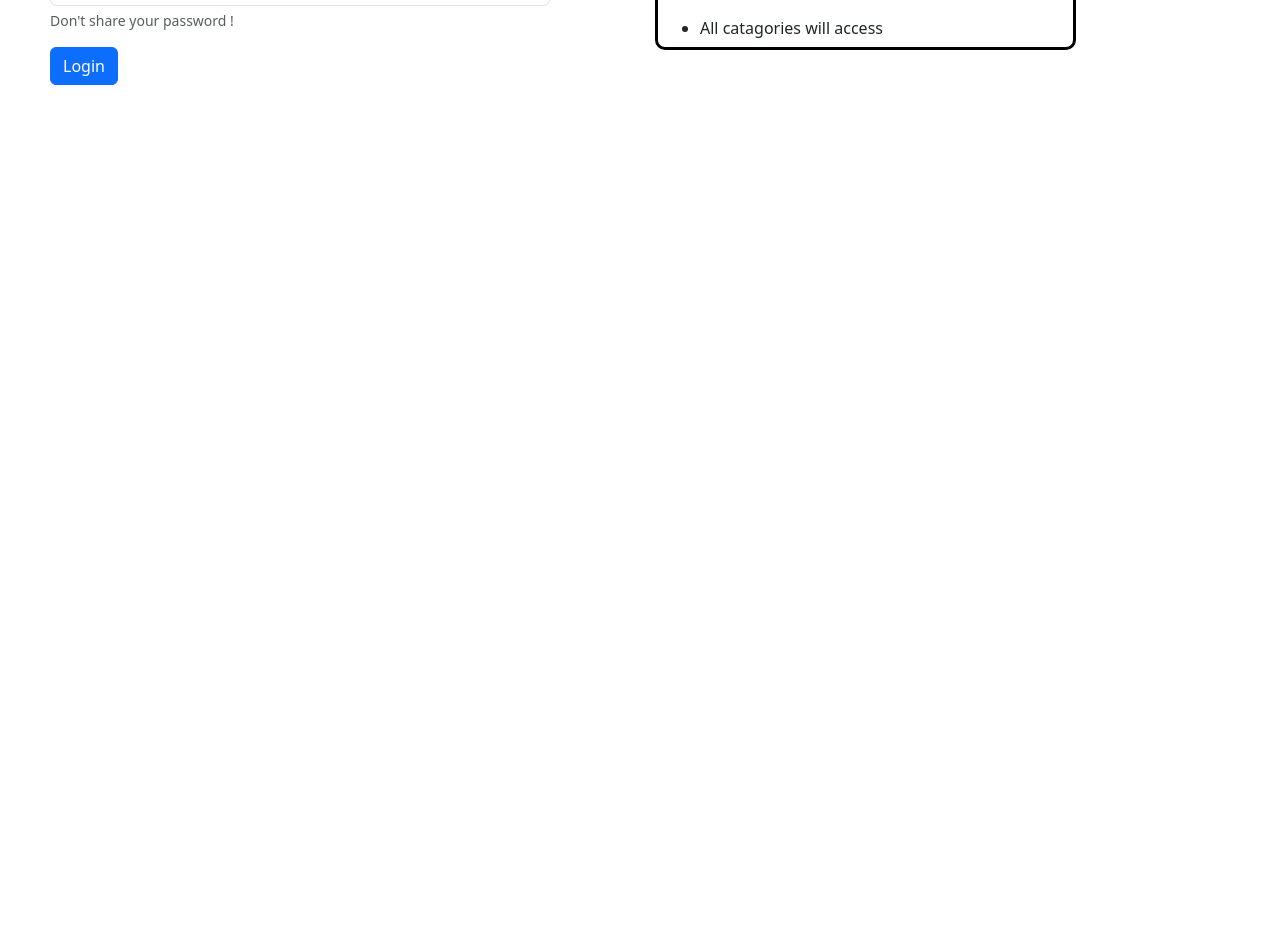
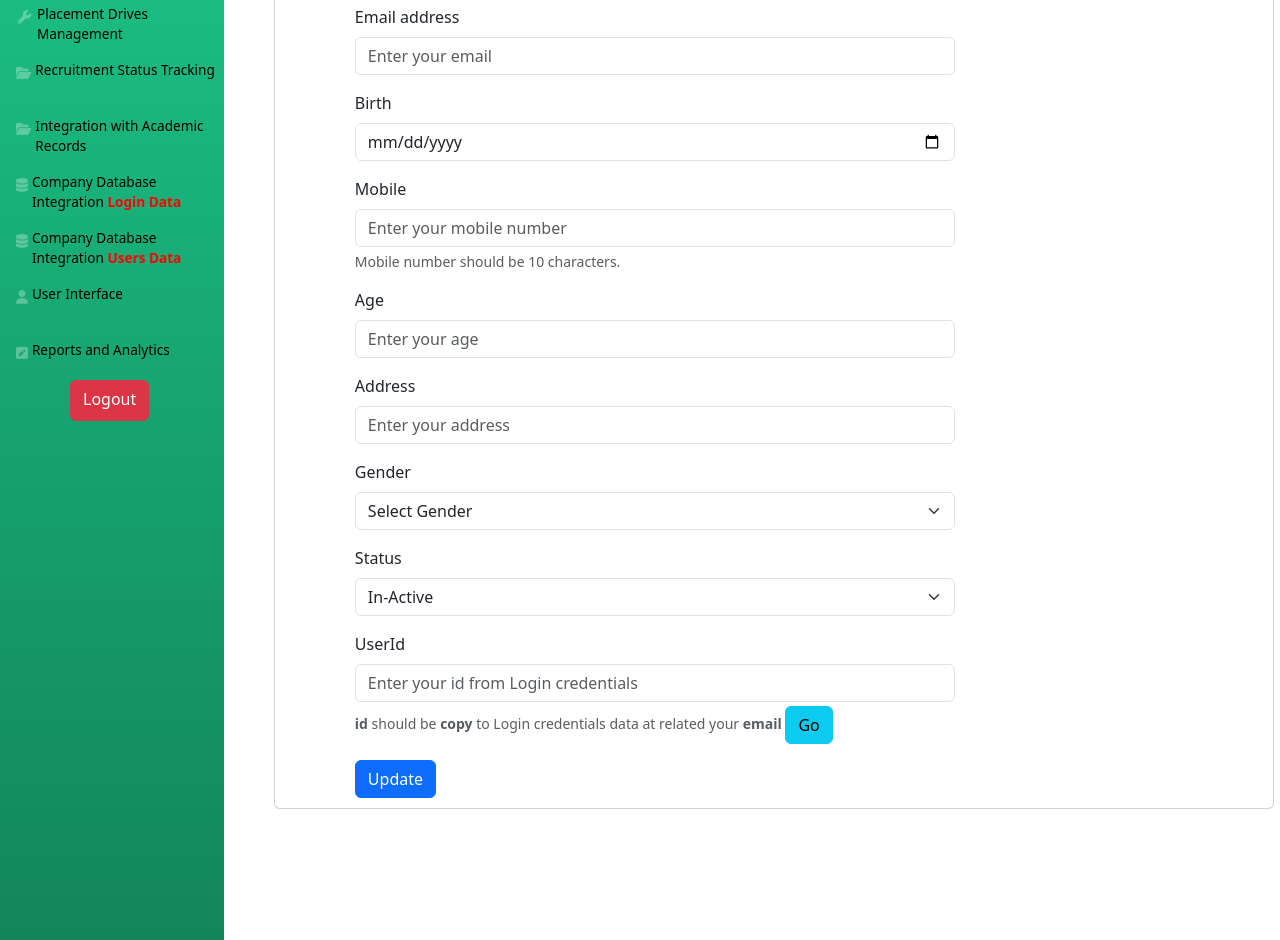
Before and after one commit to EXTREMLYGUNA/college_placement_recruitment, a React (Vite) app: page /application/editUser/1 in a window 1280 px wide. Before the commit this address led to /login. Shown: the part 340-1280 px from the top of the page. Before the commit the page ends 800 px from the top, so only its background shows below. Built offline with nearby package versions, Linux system fonts and the light colour scheme; no server answers.

Commit message:
college_recruitment

```diff
--- a/package.json
+++ b/package.json
@@ -19,6 +19,7 @@
     "bootstrap": "^5.3.3",
     "react": "^18.3.1",
     "react-bootstrap": "^2.10.9",
+    "react-copy-to-clipboard": "^5.1.0",
     "react-dom": "^18.3.1",
     "react-hot-toast": "^2.5.2",
     "react-router-dom": "^7.2.0",
--- a/src/App.jsx
+++ b/src/App.jsx
@@ -91,7 +91,7 @@ function App() {
 
 
   return <>
-  <div className='wrappers'>
+  <div className='screen'>
   <div id = "wrapper">
 
 
@@ -172,7 +172,7 @@ function App() {
       </ProtectedRoutes>
     } />
 
-    <Route path = '/viewEdit/:id'             element = { <ViewAndEdit/> } />
+    <Route path = '/application/editUser/:id'             element = { <ViewAndEdit/> } />
 
     <Route path = '/shortlist'                element = {
       <ProtectedRoutes>
--- a/src/components/Company Database Users.jsx
+++ b/src/components/Company Database Users.jsx
@@ -12,6 +12,7 @@ import { findIndexById } from '../helper';
 
 function CompanyDatabaseUsers() {
     let navigate = useNavigate()
+    const [isSubmitting,setIsSubmitting] = useState()
     let [data,setData] = useState()
   let getData = async () =>{
     try {
@@ -29,6 +30,33 @@ function CompanyDatabaseUsers() {
   useEffect(()=>{
     getData()
   })
+
+  const handleDelete = async () => {
+    if (!window.confirm('Are you sure you want to delete this user?')) {
+      return;
+    }
+    setIsSubmitting(true);
+
+    try {
+      const response = await api1.delete(`${ApiRoutes.DELETE_USER.path}/${id}`,{
+          authenticate: ApiRoutes.DELETE_USER.authenticate});
+
+      toast.success(response.data.message);
+      navigate('/database/userData');
+    } catch (error) {
+      console.error('Delete error:', {
+        status: error.response?.status,
+        data: error.response?.data,
+        message: error.message
+      });
+      toast.error(error.response?.data?.message || 'Failed to delete user');
+    } finally {
+      setIsSubmitting(false);
+    }
+  };
+
+
+
   return (<><SideBar/>
   <div style={{marginLeft:"30px"}} >
       <TopBar/>
@@ -68,9 +96,9 @@ function CompanyDatabaseUsers() {
               <td style={{color:"blue"}} >{e.userId}</td>
               <td>{e.status?<><p style={{color:"green"}} >Active</p></> : <><p style={{color:"red"}} >In-Active</p></> }</td>
               <td style={{display:"flex"}} >
-                            <Button variant='primary' onClick={()=>navigate(`/interface/:id`)} >EDIT</Button>
+                            <Button variant='primary' onClick={()=>navigate(`/application/editUser/:id`)} >EDIT</Button>
                             &nbsp;&nbsp;
-                            <Button variant='danger' >DELETE</Button>
+                            <Button variant='danger' onClick={handleDelete} disabled={isSubmitting} >{isSubmitting ? 'Deleting...' : 'DELETE'}</Button>
                             &nbsp;&nbsp;
                             <Button variant='warning' >SHORT LIST</Button>
                         </td>
--- a/src/components/UserInterface.jsx
+++ b/src/components/UserInterface.jsx
@@ -25,10 +25,12 @@ function UserInterface() {
 
     const navigate = useNavigate()
     const {id} = useParams()
+    const [isSubmitting,setIsSubmitting] = useState();
 
     let index = findIndexById(user,Number(id))
 
     const handleSubmit = () =>{
+          setIsSubmitting(true)
           const data = {id:Number(id),name,email,birth,mobile,age,address,resume,gender,status}
           user.splice(index,1,data)
           setUser([...user])
@@ -62,7 +64,7 @@ function UserInterface() {
       <h1>User Interface</h1>
       <nav className='card'>
          <div className='details'>
-              <div><Link to='/editStudents/:id'           className='all'>VIEW & EDIT   </Link>
+              <div><Link to='/interface/:id'           className='all'>VIEW & EDIT   </Link><hr/>
               <div id="content-wrapper" className="d-flex flex-column" style={{display:'flex',width:'1000px'}}>
           <div id="content">
               <div className="container-fluid">
@@ -111,8 +113,8 @@ function UserInterface() {
                                     <Form.Label>Status</Form.Label>
                                        <Form.Check type="checkbox" id='Active' checked={status}   label="Active"  name='Status' value={"Active"   } onChange={(e)=>setStatus(e.target.checked)} />
                                     </Form.Group>
-                                    <Button variant="primary" onClick = {()=>handleSubmit()}>
-                                      Update
+                                    <Button variant="primary" type="submit" disabled={isSubmitting} >
+                                    {isSubmitting ? 'Updating...' : 'Update'}
                                     </Button>
                                  </Form>
 
@@ -126,7 +128,6 @@ function UserInterface() {
               <div><Link to='/shortlist'  className='all'>SHORT LIST</Link></div>
               <div><Link to='/reject'   className='all'>REJECT LIST          </Link></div>
          </div>
-      <hr/>
    </nav>
     </div>
     </> )
--- a/src/components/ViewAndEdit.jsx
+++ b/src/components/ViewAndEdit.jsx
@@ -1,9 +1,9 @@
 //* eslint-disable react-hooks/exhaustive-deps */
 /* eslint-disable no-unused-vars */
-import React,{useState} from 'react'
+import React,{useEffect, useState} from 'react'
 import TopBar from './TopBar'
 import Form from 'react-bootstrap/Form'
-import { useNavigate} from 'react-router-dom';
+import { useNavigate,useParams} from 'react-router-dom';
 import Button from 'react-bootstrap/Button'
 import { Link } from 'react-router-dom';
 import SideBar from './SideBar.jsx';
@@ -12,63 +12,113 @@ import ApiRoutes from '../utils/apiRoutes.jsx';
 import toast from 'react-hot-toast';
 
 function ViewAndEdit() {
+  const {id} = useParams()
+  const navigate = useNavigate()
+  const [formData,setFormData] = useState({
+    name: '',
+    email: '',
+    birth: '',
+    mobile: '',
+    age: '',
+    address: '',
+    resume: null,
+    gender: '',
+    status: 'In-Active',
+    userId: ''
+  })
+  const [isSubmitting, setIsSubmitting] = useState(false);
+  useEffect(() => {
+    const fetchUserData = async () => {
+      try {
+        const response = await api1.get(`${ApiRoutes.COLLECT_ALL_USERS.path}`, {
+          authenticate: ApiRoutes.COLLECT_ALL_USERS.authenticate
+        });
+        setFormData(response.data); // Assuming the API returns the user data
+        console.log(response.data)
+      } catch (error) {
+        toast.error('Failed to fetch user data');
+        console.error('Error details:', error.response?.data || error.message);
+      }
+    };
 
-    const navigate = useNavigate()
-        const [name,setName] = useState('')
-        const [email,setEmail] = useState('')
-        const [birth,setBirth] = useState('')
-        const [mobile,setMobile] = useState()
-        const [age,setAge] = useState('')
-        const [address,setAddress] = useState('')
-        const [resume,setResume] = useState('')
-        const [gender,setGender] = useState('')
-        const [status,setStatus] = useState()
-        const [userId,setUserId] = useState('')
+    if (id) {
+      fetchUserData();
+    }
+  }, [id]);
 
-  const [isSubmitting, setIsSubmitting] = useState(false);
+  const handleChange = (e) => {
+    const { name, value, files } = e.target;
+    setFormData(prev => ({
+      ...prev,
+      [name]: files ? files[0] : value
+    }));
+  };
 
-  const handleSubmit = async (e)=>{
+  const handleSubmit = async (e) => {
     e.preventDefault();
-      setIsSubmitting(true)
-      const formData = new FormData(e.currentTarget)
-      const data = {}
-      for(let [key,value] of formData.entries())
-        data[key] = value;
-      console.log(data)
+    setIsSubmitting(true);
 
-    let response = await api1.post(ApiRoutes.EDIT_USER.path,data,{
-      authenticate:ApiRoutes.EDIT_USER.authenticate
+    try {
+      const formDataToSend = new FormData();
+      for (const key in formData) {
+        formDataToSend.append(key, formData[key]);
+      }
 
-    })
-    console.log(response)
-    toast.success(response.message)
-    navigate('/database/userData')
+      const response = await api1.put(`${ApiRoutes.EDIT_USER.path}/${id}`, formDataToSend, {
+        authenticate: ApiRoutes.EDIT_USER.authenticate,
+        headers: {
+          'Content-Type': 'multipart/form-data'
         }
+      });
+
+      toast.success(response.message);
+      navigate('/database/userData');
+    } catch (error) {
+      toast.error('Failed to update user');
+      console.error(error);
+    } finally {
+      setIsSubmitting(false);
+    }
+  };
+
   return (<><SideBar/>
     <div className="find" style={{marginLeft:"50px"}}>
       <TopBar/>
-      <Button variant='primary' onClick={()=>navigate('/dashboard')} >Back</Button>
+      <Button variant='primary' onClick={()=>navigate('/database/userData')} >Back</Button>
       <h1>User Interface</h1>
-      <Link to='/viewEdit/:id'       className='all'>
-      <Form onSubmit={handleSubmit} >
+
+      <div id="content-wrapper" className="d-flex flex-column" style={{display:'flex',width:'1000px'}}>
+
+          <div id="content">
+
+              <div className="container-fluid">
+
+                   <div className="row">
+                   <div className='card'>
+      <div className='details'><Link to='/application/editUser/:id'       className='all'> VIEW & EDIT </Link>
+      <div><Link to='/shortlist'  className='all'>SHORT LIST</Link></div>
+      <div><Link to='/reject'   className='all'>REJECT LIST          </Link></div>
+                       <div className="col-lg-7">
+                           <div className="p-5"></div>
+                               <Form onSubmit={handleSubmit} style={{marginLeft:'-350px',width:'600px'}} >
                                <Form.Group className="mb-3">
                                  <Form.Label>Name</Form.Label>
-        <Form.Control type="text" placeholder="Enter your name" name='name' value={name} onChange={(e)=>setName(e.target.value)} required />
+                                 <Form.Control type="text" placeholder="Enter your name" name='name' value={formData.name} onChange={handleChange} required />
                                </Form.Group>
 
                                <Form.Group className="mb-3">
                                  <Form.Label>Email address</Form.Label>
-        <Form.Control type="email" placeholder="Enter your email" name='email' value={email} onChange={(e)=>setEmail(e.target.value)} required/>
+                                 <Form.Control type="email" placeholder="Enter your email" name='email' value={formData.email} onChange={handleChange} required/>
                                </Form.Group>
 
                                <Form.Group className="mb-3">
                                  <Form.Label>Birth</Form.Label>
-        <Form.Control type="date" name='birth' value={birth} onChange={(e)=>setBirth(e.target.value)} required/>
+                                 <Form.Control type="date" name='birth' value={formData.birth} onChange={handleChange} required/>
                                </Form.Group>
 
                                <Form.Group className="mb-3">
                                  <Form.Label>Mobile</Form.Label>
-        <Form.Control type="number" placeholder="Enter your mobile number" name='mobile' value={mobile} onChange={(e)=>setMobile(e.target.value)} required />
+                                 <Form.Control type="number" placeholder="Enter your mobile number" name='mobile' value={formData.mobile} onChange={handleChange} required />
                                  <Form.Text className="text-muted">
                                   Mobile number should be 10 characters.
                                  </Form.Text>
@@ -76,22 +126,25 @@ function ViewAndEdit() {
 
                                <Form.Group className="mb-3">
                                  <Form.Label>Age</Form.Label>
-        <Form.Control type="number" placeholder="Enter your age" name='age' value={age} onChange={(e)=>setAge(e.target.value)} required/>
+                                 <Form.Control type="number" placeholder="Enter your age" name='age' value={formData.age} onChange={handleChange} required/>
                                </Form.Group>
 
                                <Form.Group className="mb-3">
                                  <Form.Label>Address</Form.Label>
-        <Form.Control type="text" placeholder="Enter your address" name='address' value={address} onChange={(e)=>setAddress(e.target.value)} required/>
+                                 <Form.Control type="text" placeholder="Enter your address" name='address' value={formData.address} onChange={handleChange} required/>
                                </Form.Group>
 
-      <Form.Group className="mb-3" >
+                               {/* <Form.Group className="mb-3" >
                                  <Form.Label>Upload resume</Form.Label>
-        <Form.Control type="file" id='resume' name='resume' value={resume} onChange={(e)=>setResume(e.target.value)} required/>
-      </Form.Group>
+                                 <Form.Control type="file" id='resume' name='resume' value={formData.resume} onChange={handleChange} />
+                                 {formData.resume && typeof formData.resume === 'string' && (
+                                   <div>Current file: {formData.resume}</div>
+                                 )}
+                               </Form.Group> */}
 
                                <Form.Group className="mb-3">
                                  <Form.Label>Gender</Form.Label>
-        <Form.Select defaultValue={'Select'} name='gender' value={gender} onChange={(e)=>setGender(e.target.value)} required>
+                                 <Form.Select defaultValue={'Select'} name='gender' value={formData.gender} onChange={handleChange} required>
                                    <option value={'null'}   >Select Gender</option>
                                    <option value={'male'}   >male</option>
                                    <option value={'female'} >female</option>
@@ -101,7 +154,7 @@ function ViewAndEdit() {
 
                                <Form.Group className="mb-3">
                                  <Form.Label>Status</Form.Label>
-        <Form.Select defaultValue={'In-Active'} name='status' value={status} onChange={(e)=>setStatus(e.target.value)} required>
+                                 <Form.Select defaultValue={'In-Active'} name='status' value={formData.status} onChange={handleChange} required>
                                    <option defaultValue={'In-Active'} >Select</option>
                                    <option value={'Active'} >Active</option>
                                    <option value={'In-Active'} >In-Active</option>
@@ -110,7 +163,7 @@ function ViewAndEdit() {
 
                                <Form.Group className="mb-3">
                                  <Form.Label>UserId</Form.Label>
-        <Form.Control type="text" placeholder="Enter your id from Login credentials" name='userId' value={userId} onChange={(e)=>setUserId(e.target.value)} required />
+                                 <Form.Control type="text" placeholder="Enter your id from Login credentials" name='userId' value={formData.userId} onChange={handleChange} required />
                                  <Form.Text className="text-muted">
                                   <b>id</b> should be <b>copy</b> to Login credentials data at related your <b>email</b> <Link to='/database/loginData'><Button variant='info' >Go</Button></Link>
                                  </Form.Text>
@@ -119,8 +172,19 @@ function ViewAndEdit() {
                                <Button variant="primary" type="submit" disabled={isSubmitting} >
                                {isSubmitting ? 'Updating...' : 'Update'}
                                </Button>
-    </Form></Link>
+                           </Form>
+
     </div>
+    </div>
+    </div>
+    </div>
+    </div>
+    </div>
+    <div>
+    </div>
+    </div>
+    </div>
+
     </> )
 }
 
```
Also changed, not shown: src/components/SideBar.jsx (+0 -53 lines), 1 other file (tests, documents, lock files or other folders). Lines whose indentation alone changed are shown as unchanged.
